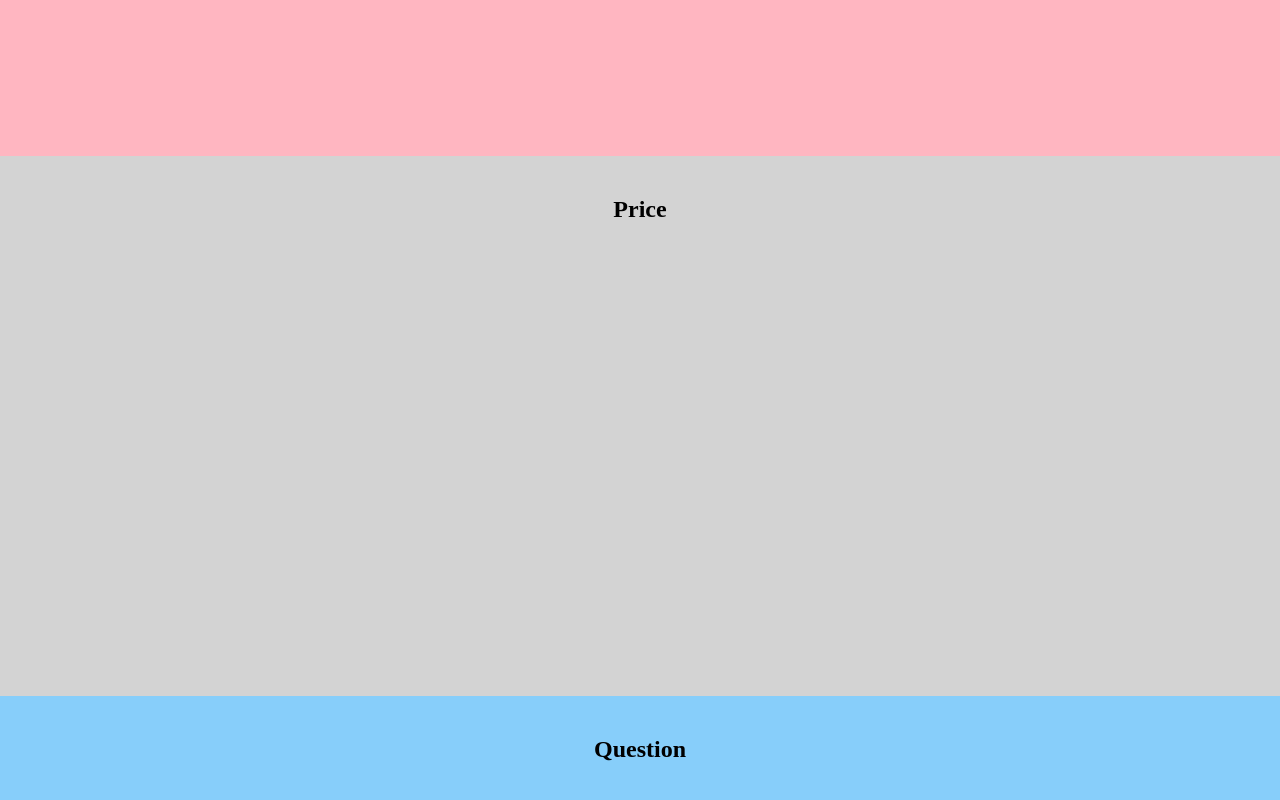
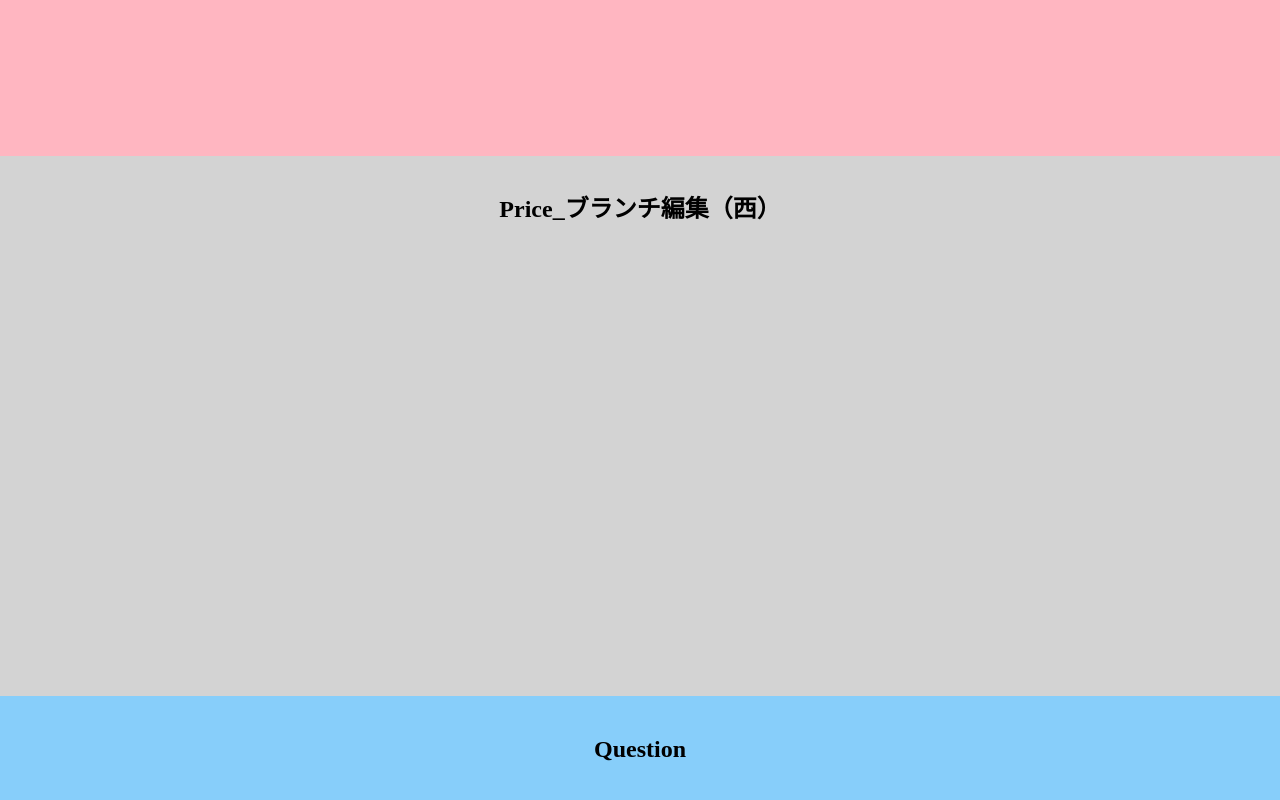
Before and after one commit to hiyokodev/hiyoko_site_2023, a Vue app: page / in a window 1280 px wide. Shown: the part 2082-2882 px from the top of the page. Built offline with nearby package versions, Linux system fonts and the light colour scheme.

Commit message:
ysaijo4ｰprice

```diff
--- a/src/components/Home/priceSection.vue
+++ b/src/components/Home/priceSection.vue
@@ -1,6 +1,6 @@
 <template>
   <section>
-    <h2>Price</h2>
+    <h2>Price_ブランチ編集（西）</h2>
   </section>
 </template>
 <script>
```
